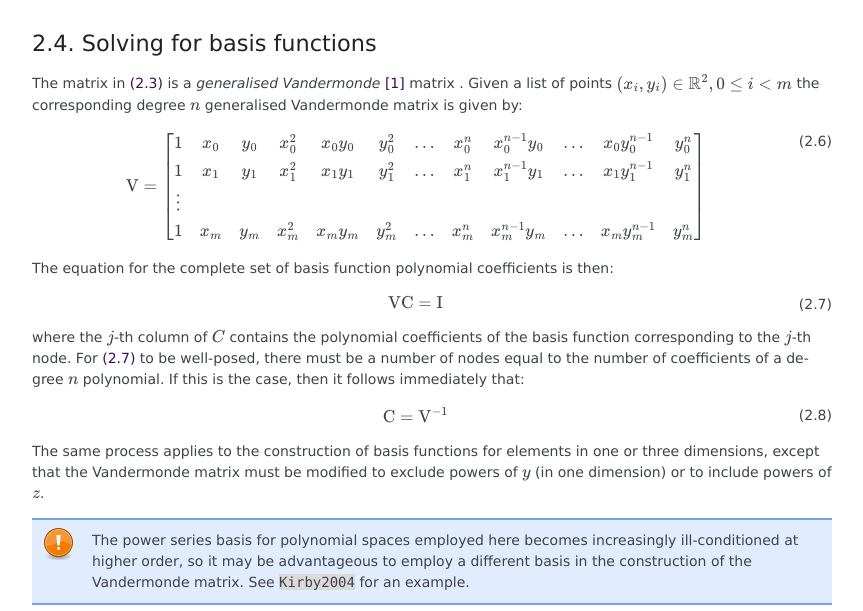
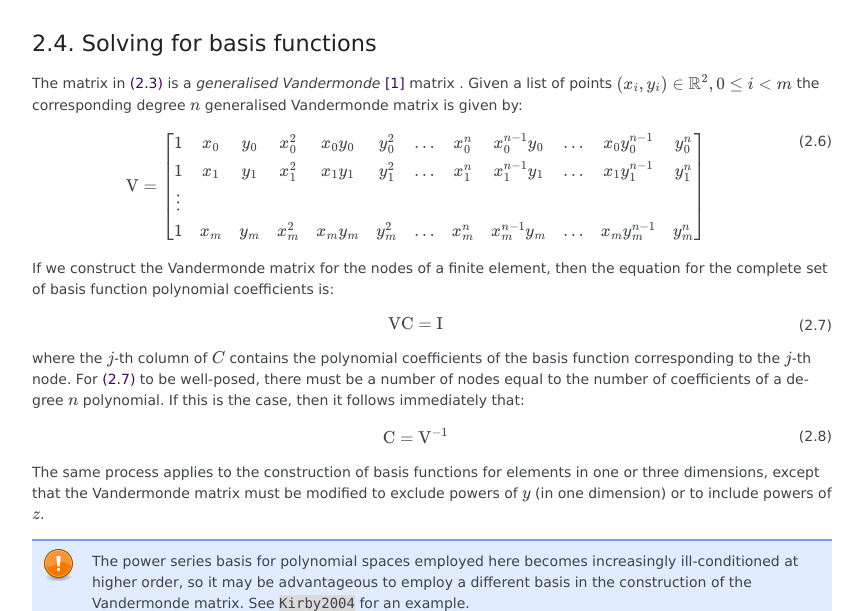
Before and after one commit to finite-element/finite-element-course, a Sphinx documentation site: the page built from doc/source/finite_elements.rst, in a window 1280 px wide and 900 px high, scrolled down 2081 px, cut to the strip 0-611 px from the top of the window. Shown: the whole strip, without its empty margins (163-1026 px from the left). Built offline with Sphinx 7.4.7, drawn with Linux system fonts in a browser that asks for light colours; cross-references to code outside the pages are shown as plain code.

Commit message:
minor rewording of coefficients equation

```diff
--- a/doc/source/finite_elements.rst
+++ b/doc/source/finite_elements.rst
@@ -188,8 +188,9 @@ the corresponding degree `n` generalised Vandermonde matrix is given by:
     1 & x_m & y_m & x_m^2 & x_my_m & y_m^2 & \ldots & x_m^n & x_m^{n-1}y_m & \ldots & x_my_m^{n-1} & y_m^n \\
     \end{bmatrix}
 
-The equation for the complete set of basis function polynomial coefficients
-is then:
+If we construct the Vandermonde matrix for the nodes of a finite
+element, then the equation for the complete set of basis function
+polynomial coefficients is:
 
 .. math::
    :label: vdm-equation
```
